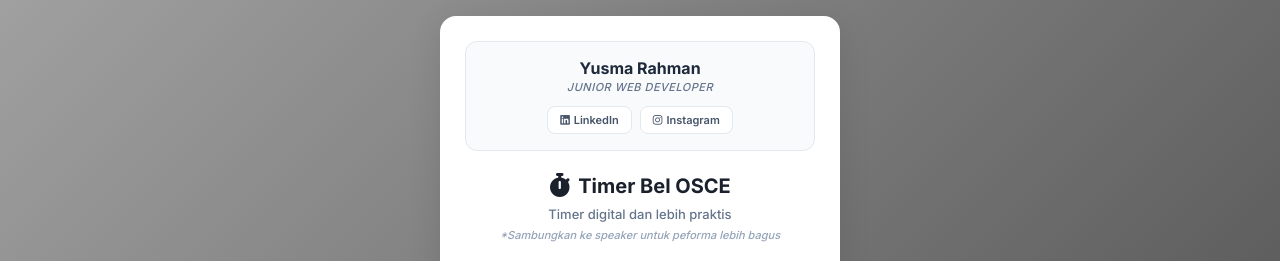
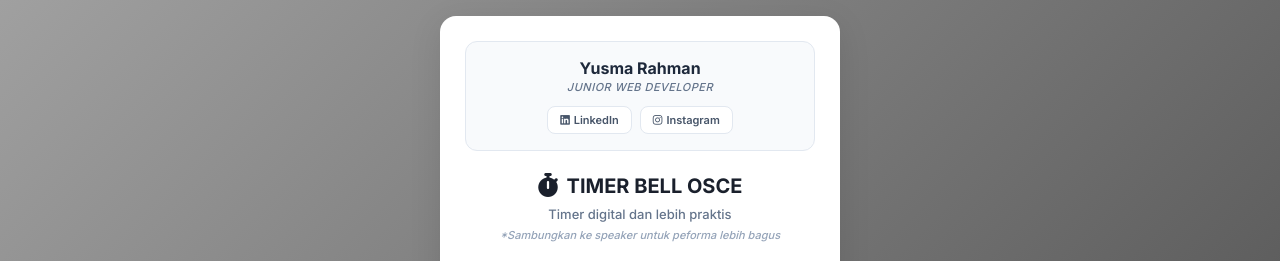
Before and after one commit to yusma1122/osce-bell, a plain HTML site: page index.html in a window 1280 px wide. Shown: the top 261 px of the page. Drawn offline with Linux system fonts and the light colour scheme.

Commit message:
title updated

```diff
--- a/index.html
+++ b/index.html
@@ -514,7 +514,7 @@
           <span class="timer-icon">
             <i class="fas fa-stopwatch me-2"></i>
           </span>
-          Timer Bel OSCE
+          TIMER BELL OSCE
         </h1>
         <p class="app-subtitle">Timer digital dan lebih praktis</p>
         <p class="app-subtitle">
```
